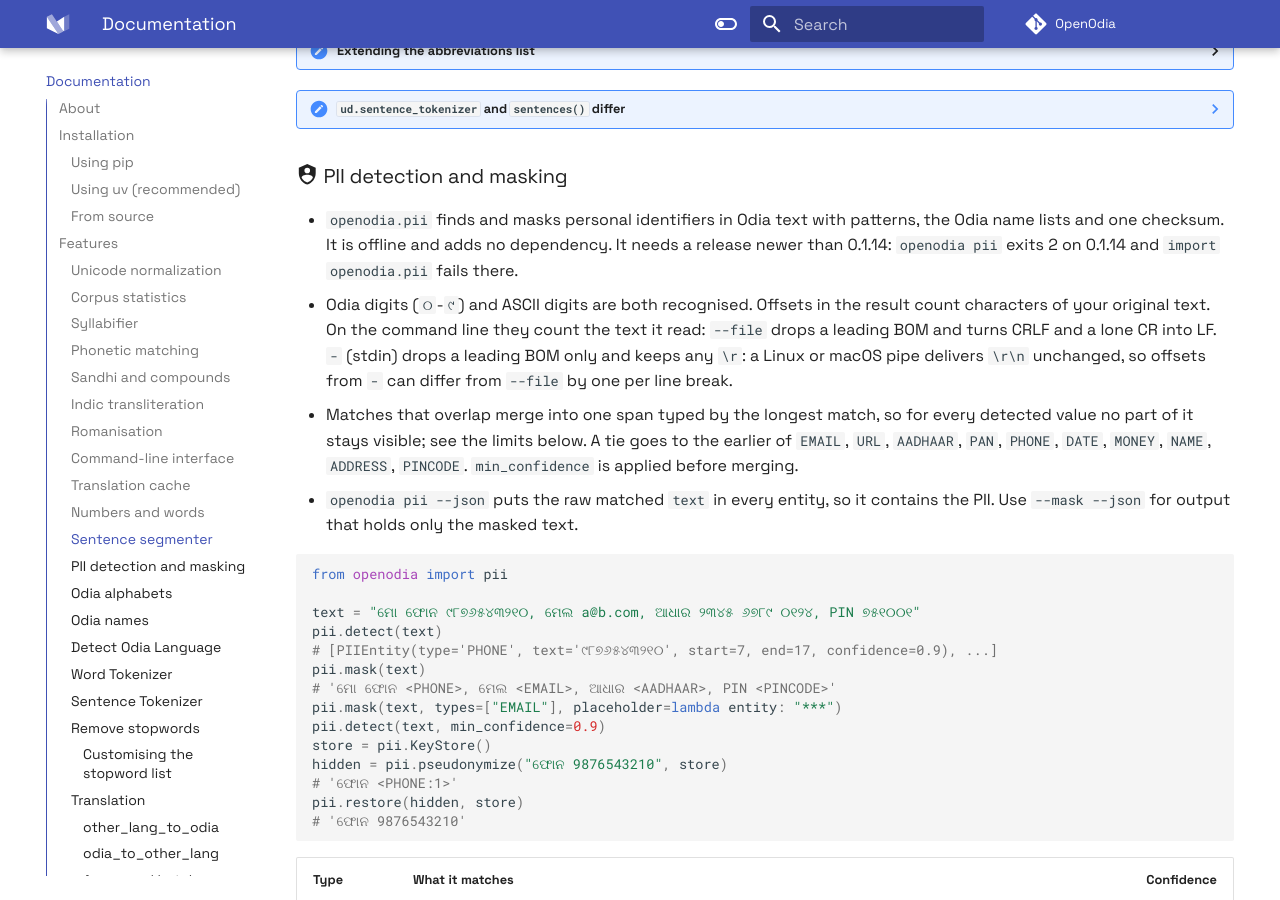
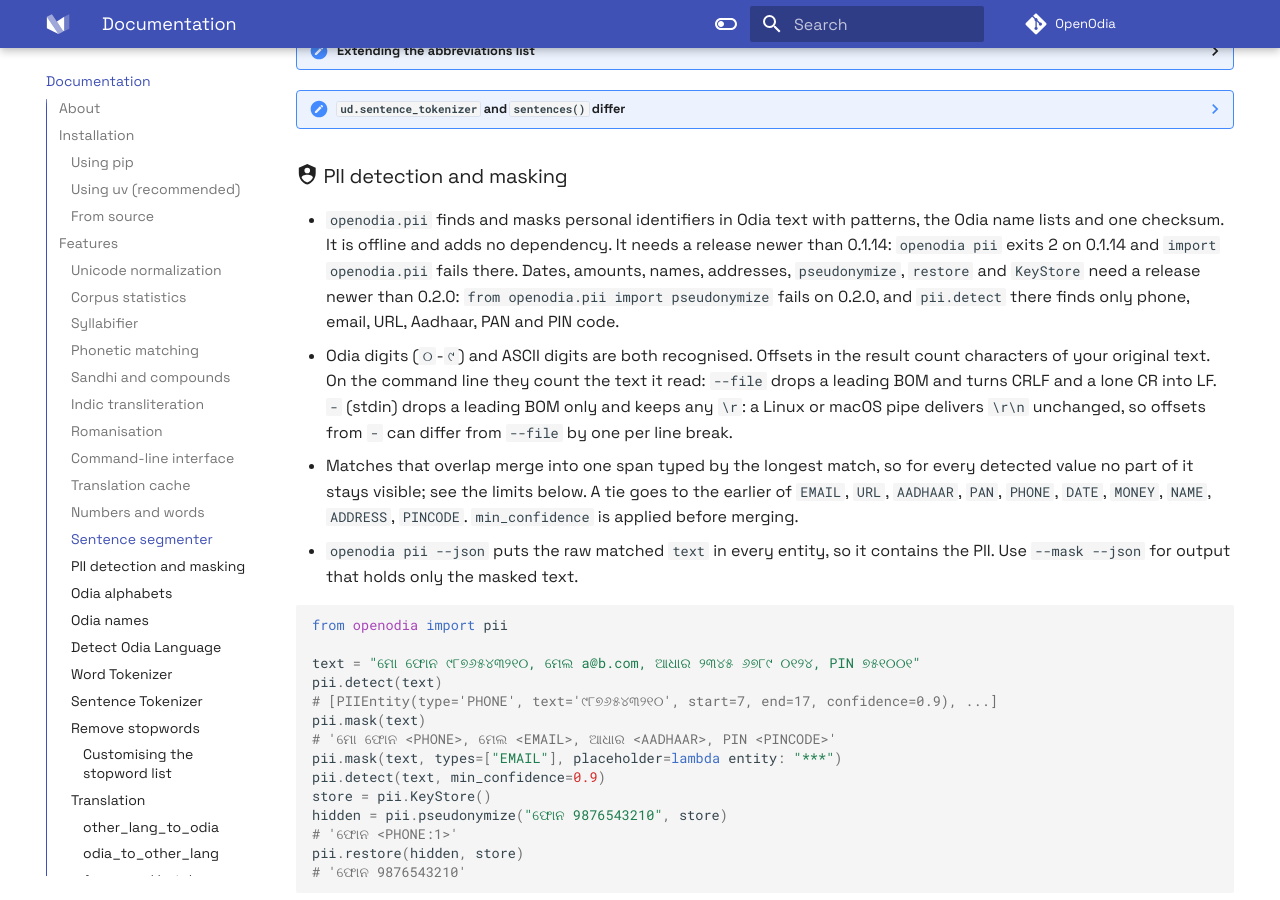
Before and after one commit to soumendrak/openodia, an MkDocs documentation site: the page built from docs/index.md, in a window 1280 px wide and 900 px high, scrolled down 9200 px. Built offline with MkDocs 1.6.1 and Material for MkDocs 9.7.7, drawn with Linux system fonts in a browser that asks for light colours; emoji names are drawn with the system emoji font; comment, search, counter and statistics services are not loaded.

Commit message:
[#204] Map long mark runs in linear time and name 0.2.0 for the new PII types
A run of more than 32 code points that NFC changes maps its inner offsets to the run end, so detect stays linear on a base letter followed by thousands of combining marks. A test pins the email offset after such a run and fails on the quadratic map. PyPI 0.2.0 finds only phone, email, URL, Aadhaar, PAN and PIN code and has no pseudonymize, so each page says the new types need a release newer than 0.2.0.

```diff
--- a/docs/index.md
+++ b/docs/index.md
@@ -470,7 +470,7 @@ sentences("Hello. World!", keep_terminators=False)
 
 ### :material-shield-account: PII detection and masking
 
-- `openodia.pii` finds and masks personal identifiers in Odia text with patterns, the Odia name lists and one checksum. It is offline and adds no dependency. It needs a release newer than 0.1.14: `openodia pii` exits 2 on 0.1.14 and `import openodia.pii` fails there.
+- `openodia.pii` finds and masks personal identifiers in Odia text with patterns, the Odia name lists and one checksum. It is offline and adds no dependency. It needs a release newer than 0.1.14: `openodia pii` exits 2 on 0.1.14 and `import openodia.pii` fails there. Dates, amounts, names, addresses, `pseudonymize`, `restore` and `KeyStore` need a release newer than 0.2.0: `from openodia.pii import pseudonymize` fails on 0.2.0, and `pii.detect` there finds only phone, email, URL, Aadhaar, PAN and PIN code.
 - Odia digits (`୦`-`୯`) and ASCII digits are both recognised. Offsets in the result count characters of your original text. On the command line they count the text it read: `--file` drops a leading BOM and turns CRLF and a lone CR into LF. `-` (stdin) drops a leading BOM only and keeps any `\r`: a Linux or macOS pipe delivers `\r\n` unchanged, so offsets from `-` can differ from `--file` by one per line break.
 - Matches that overlap merge into one span typed by the longest match, so for every detected value no part of it stays visible; see the limits below. A tie goes to the earlier of `EMAIL`, `URL`, `AADHAAR`, `PAN`, `PHONE`, `DATE`, `MONEY`, `NAME`, `ADDRESS`, `PINCODE`. `min_confidence` is applied before merging.
 - `openodia pii --json` puts the raw matched `text` in every entity, so it contains the PII. Use `--mask --json` for output that holds only the masked text.
--- a/docs/llms.txt
+++ b/docs/llms.txt
@@ -16,7 +16,7 @@ Version note: `--json` on every CLI subcommand (one machine-readable JSON docume
 - [Translation guide](https://openodia.soumendrak.com/guides/translation/): offline dictionary, Google Translate, translation cache
 - [Command-line guide](https://openodia.soumendrak.com/guides/cli/): every subcommand with runnable examples
 - [Transliteration guide](https://openodia.soumendrak.com/guides/transliteration/): Indic scripts and romanisation
-- [PII guide](https://openodia.soumendrak.com/guides/pii/): find and mask phone numbers, emails, URLs, Aadhaar numbers, PAN, PIN codes, dates, currency amounts, dictionary names, and address spans
+- [PII guide](https://openodia.soumendrak.com/guides/pii/): find and mask phone numbers, emails, URLs, Aadhaar numbers, PAN, PIN codes, dates, currency amounts, dictionary names, and address spans. Dates, amounts, names, addresses, `pseudonymize`, `restore` and `KeyStore` need a release newer than 0.2.0: `from openodia.pii import pseudonymize` fails on 0.2.0, and `pii.detect` there finds only phone, email, URL, Aadhaar, PAN and PIN code.
 - [API reference](https://openodia.soumendrak.com/api/text/): signatures and docstrings generated from the source
 - [Romanisation API](https://openodia.soumendrak.com/api/roman/): `to_roman` and `from_roman` for ISO 15919, Hunterian and ITRANS
 - [Sandhi API](https://openodia.soumendrak.com/api/sandhi/): `sandhi.split` and `sandhi.join`
```
Also changed, not shown: AGENTS.md (+1 -1 lines), CHANGELOG.md (+1 -1 lines), README.md (+1 -1 lines), docs/application.md (+1 -1 lines), docs/guides/pii.md (+1 -1 lines), skills/openodia/SKILL.md (+1 -1 lines), 2 other files.
